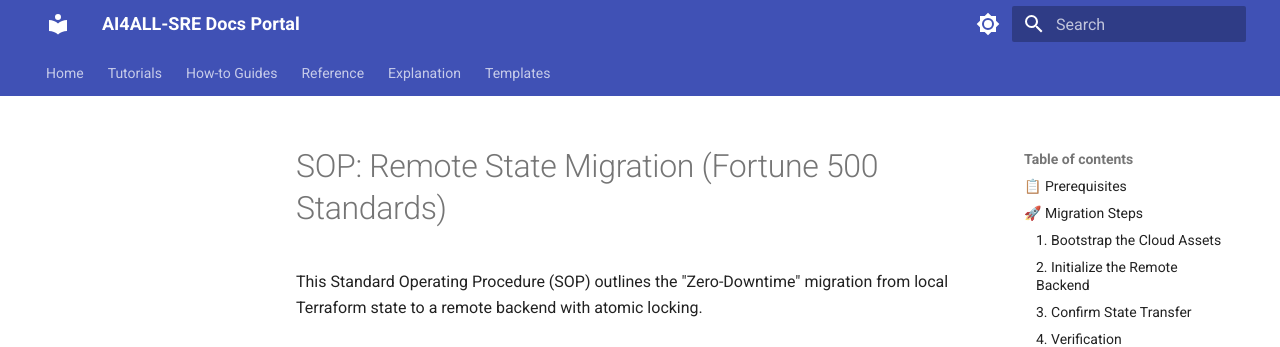
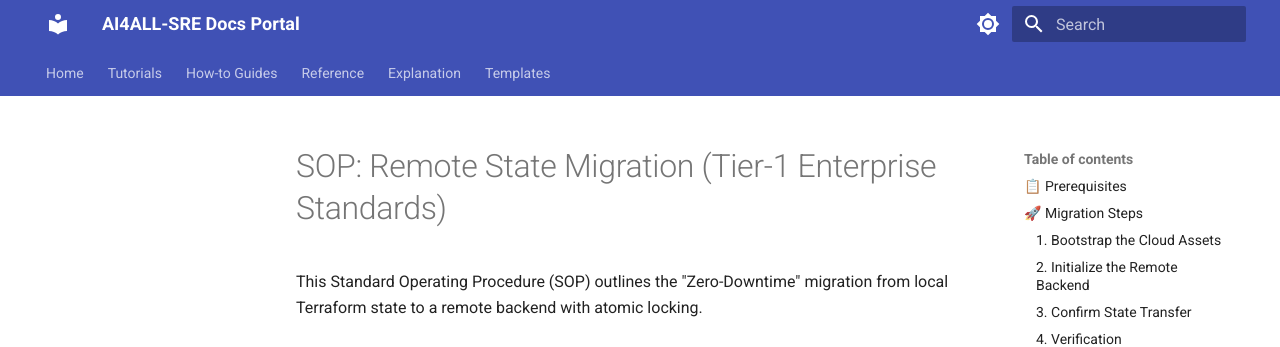
Before and after one commit to fbscotta369/ai4all-sre, an MkDocs documentation site: the page built from docs/how-to/remote-state-migration.md, in a window 1280 px wide and 900 px high. Shown: the top 347 px of the window. Built offline with MkDocs 1.6.1 and Material for MkDocs 9.7.7, drawn with Linux system fonts in a browser that asks for light colours.

Commit message:
docs: replace 'Fortune 500' with 'Tier-1 Enterprise' terminology
Replaced all 6 occurrences across scripts and documentation:
- scripts/lifecycle_test.sh
- scripts/bootstrap-backend.sh
- scripts/security-scan.sh
- docs/reference/crossplane-migration.md
- docs/how-to/remote-state-migration.md
- docs/explanation/lead-sre-insights.md

'Tier-1 Enterprise' better reflects the top-tier tech company standard.

```diff
--- a/docs/how-to/remote-state-migration.md
+++ b/docs/how-to/remote-state-migration.md
@@ -1,4 +1,4 @@
-# SOP: Remote State Migration (Fortune 500 Standards)
+# SOP: Remote State Migration (Tier-1 Enterprise Standards)
 
 This Standard Operating Procedure (SOP) outlines the "Zero-Downtime" migration from local Terraform state to a remote backend with atomic locking.
 
```
Also changed, not shown: docs/explanation/lead-sre-insights.md (+1 -1 lines), docs/reference/crossplane-migration.md (+1 -1 lines), 3 other files.
